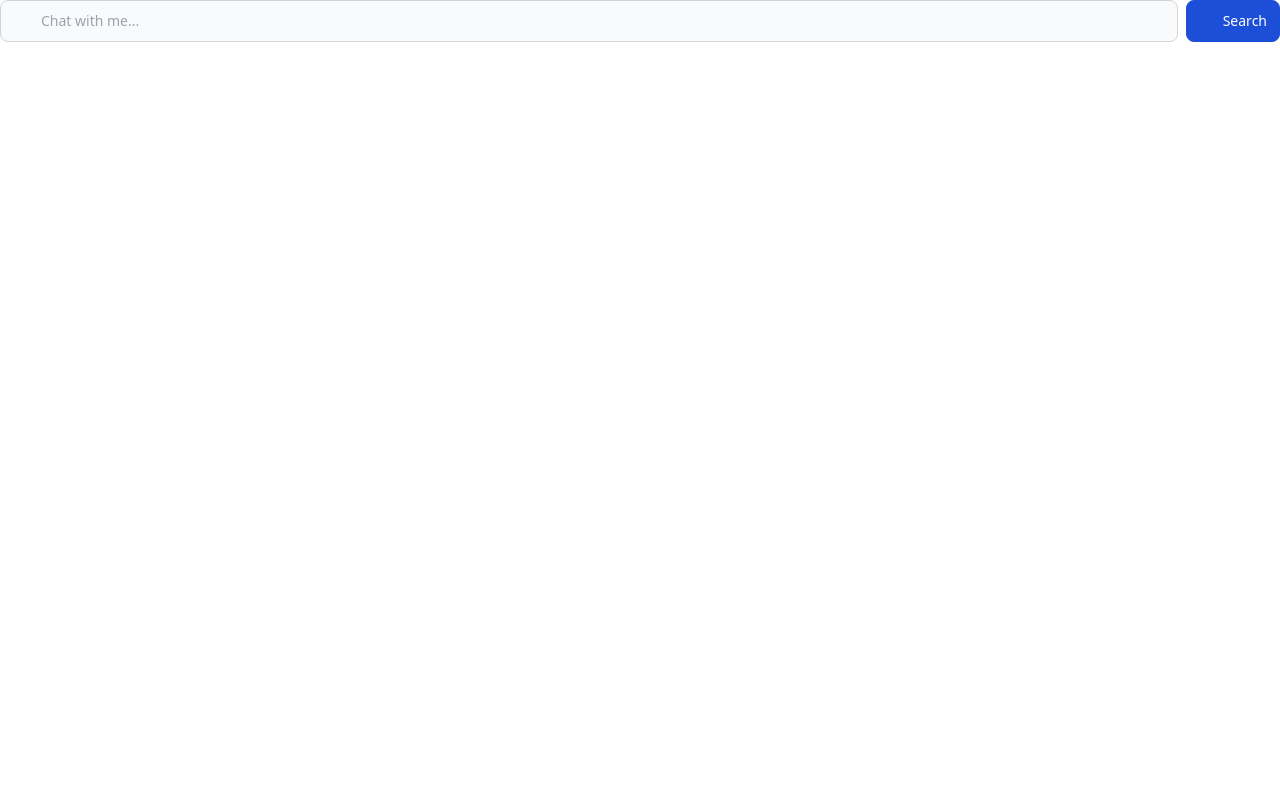
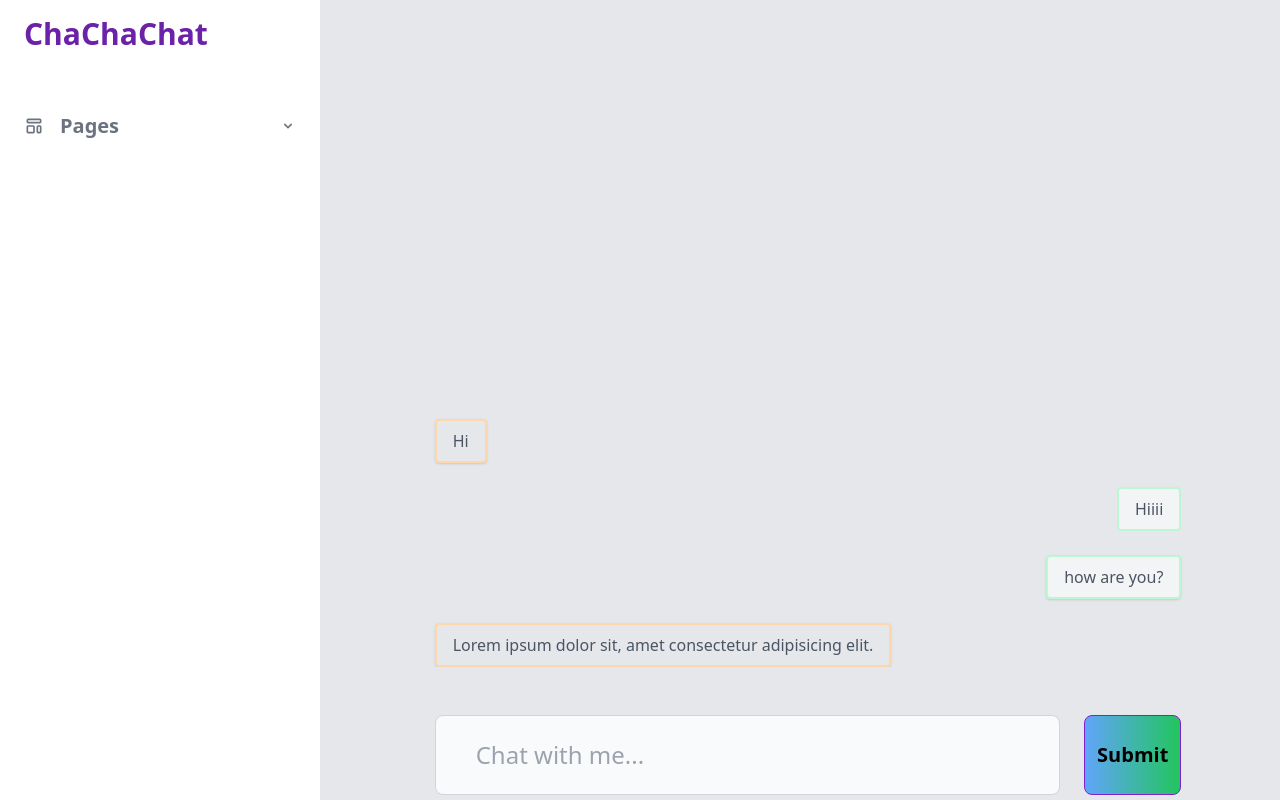
Before and after one commit to BENcao318/chachachat, a React (Create React App) app: page / in a window 1280 px wide. Built offline with nearby package versions, Linux system fonts and the light colour scheme.

Commit message:
add navbar and chatarea

```diff
--- a/package.json
+++ b/package.json
@@ -3,6 +3,7 @@
   "version": "0.1.0",
   "private": true,
   "dependencies": {
+    "@headlessui/react": "^1.6.2",
     "@testing-library/jest-dom": "^5.16.4",
     "@testing-library/react": "^13.2.0",
     "@testing-library/user-event": "^13.5.0",
@@ -11,6 +12,7 @@
     "openai": "^2.0.5",
     "react": "^18.1.0",
     "react-dom": "^18.1.0",
+    "react-icons": "^4.3.1",
     "react-scripts": "5.0.1",
     "web-vitals": "^2.1.4"
   },
--- a/src/App.js
+++ b/src/App.js
@@ -1,28 +1,28 @@
-import { useState } from 'react';
 import PromptInputForm from './components/PromptInputForm';
+import { useApplicationData } from './hooks/useApplicationData';
+import Home from './pages/Home';
+
+
 
 function App() {
-  const [prompt, setPrompt] = useState('');
-  const [results, setResults] = useState([]);
+  const { prompt, setPrompt, answers, setAnswers, handleSubmit } = useApplicationData();
 
   return (
-    <>
-      <div className=''>
-        <PromptInputForm prompt={prompt} setPrompt={setPrompt} results={results} setResults={setResults}/>
-      </div>
-      <div>
-        {
-          results.map((result, index) => {
+    <div className='overflow-hidden'>
+      <Home />
+      {/* <div> */}
+        {/* {
+          answers.map((answer, index) => {
             return (
               <div key={index}>
-                {result}
+                {answer}
               </div>
             )
           })
-        }
+        } */}
 
-      </div>
-    </>
+      {/* </div> */}
+    </ div>
   );
 }
 
--- /dev/null
+++ b/src/components/ChatArea.jsx
@@ -0,0 +1,32 @@
+import React from 'react'
+
+export default function ChatArea() {
+  return (
+    <>
+      <div className="flex h-5/6 overflow-y-auto items-end">
+        <ul class="space-y-6 w-5/6 mx-auto">
+          <li class="flex justify-start">
+            <div class="relative max-w-xl px-4 py-2 text-gray-600 bg-gray-200 rounded shadow border-2 border-orange-200">
+              <span class="block">Hi</span>
+            </div>
+          </li>
+          <li class="flex justify-end">
+            <div class="relative max-w-xl px-4 py-2 text-gray-600 bg-gray-100 rounded shadowborder-2 border-2 border-green-200">
+              <span class="block">Hiiii</span>
+            </div>
+          </li>
+          <li class="flex justify-end">
+            <div class="relative max-w-xl px-4 py-2 text-gray-600 bg-gray-100 rounded shadow border-2 border-green-200">
+              <span class="block">how are you?</span>
+            </div>
+          </li>
+          <li class="flex justify-start">
+            <div class="relative max-w-xl px-4 py-2 text-gray-600 bg-gray-200 rounded shadow border-2 border-orange-200">
+              <span class="block">Lorem ipsum dolor sit, amet consectetur adipisicing elit. </span>
+            </div>
+          </li>
+        </ul>
+      </div>
+    </>
+  )
+}
--- /dev/null
+++ b/src/components/ChatBoxItem.jsx
@@ -0,0 +1,7 @@
+import React from 'react'
+
+export default function ChatBoxItem() {
+  return (
+    <div>ChatBoxItem</div>
+  )
+}
--- /dev/null
+++ b/src/components/ChatBoxs.jsx
@@ -0,0 +1,7 @@
+import React from 'react'
+
+export default function ChatBoxs() {
+  return (
+    <div>ChatBoxs</div>
+  )
+}
--- /dev/null
+++ b/src/components/Main.jsx
@@ -0,0 +1,15 @@
+import React from 'react';
+import PromptInputForm from './PromptInputForm';
+import ChatArea from './ChatArea';
+
+
+export default function Main() {
+  return (
+    <>
+      <div className="flex flex-col flex-1 w-full m-auto px-6 bg-gray-200 dark:bg-gray-900 h-screen">
+        <ChatArea />
+        <PromptInputForm />
+      </div>
+    </>
+  )
+}
--- a/src/components/PromptInputForm.jsx
+++ b/src/components/PromptInputForm.jsx
@@ -1,43 +1,13 @@
 import React from "react";
-import { Configuration, OpenAIApi } from "openai";
 
-const configuration = new Configuration({
-  apiKey: process.env.REACT_APP_API_KEY,
-});
-console.log(configuration);
-const openai = new OpenAIApi(configuration);
-
-export default function PromptInputForm({ prompt, setPrompt, results, setResults }) {
-
-  async function requestOpenAI(prompt, engineId) {
-    const completion = await openai.createCompletion(engineId, {
-      'prompt': prompt,
-      'temperature': 0.9,
-      'max_tokens': 160,
-    });
-    return completion.data.choices[0].text;
-  }
-
-  async function handleSubmit(e) {
-    e.preventDefault();
-
-
-    const engineId = 'text-davinci-002';
-
-    const result = await requestOpenAI(prompt, engineId);
-
-    setResults( prev => [...prev, result]);
-
-
-
-  }
+export default function PromptInputForm({ prompt, setPrompt, handleSubmit }) {
 
   return (
-    <div>
-      <form className="flex items-center" onSubmit={handleSubmit}>
+    <div className="h-1/6 content-center">
+      <form className="flex w-5/6 mb-2 mt-12 m-auto" onSubmit={handleSubmit}>
         <input
           type="text"
-          className="bg-gray-50 border border-gray-300 text-gray-900 text-sm rounded-lg focus:ring-blue-500 focus:border-blue-500 block w-full pl-10 p-2.5  dark:bg-gray-700 dark:border-gray-600 dark:placeholder-gray-400 dark:text-white dark:focus:ring-blue-500 dark:focus:border-blue-500"
+          className="bg-gray-50 border border-gray-300 text-gray-900 text-2xl rounded-lg h-20 focus:ring-purple-500 focus:border-purple-500 block w-full pl-10 p-2.5  dark:bg-gray-700 dark:border-gray-600 dark:placeholder-gray-400 dark:text-white dark:focus:ring-purple-500 dark:focus:border-purple-500"
           placeholder="Chat with me..."
           value={prompt}
           onChange={(e) => setPrompt(e.target.value)}
@@ -46,17 +16,9 @@ export default function PromptInputForm({ prompt, setPrompt, results, setResults
 
         <button
           type="submit"
-          className="inline-flex items-center py-2.5 px-3 ml-2 text-sm font-medium text-white bg-blue-700 rounded-lg border border-blue-700 hover:bg-blue-800 focus:ring-4 focus:outline-none focus:ring-blue-300 dark:bg-blue-600 dark:hover:bg-blue-700 dark:focus:ring-blue-800"
+          className="inline-flex items-center py-2.5 px-3 ml-6 font-bold text-xl bg-gradient-to-r from-blue-400 to-green-500  rounded-lg border h-20 border-purple-700 hover:from-pink-600 hover:to-yellow-600 hover:shadow-lg focus:ring-4 focus:outline-none focus:ring-purple-300 focus:shadow-xl dark:bg-purple-600 dark:hover:bg-purple-700 dark:focus:ring-purple-800 "
         >
-          <svg
-            className="mr-2 -ml-1 w-5 h-5"
-            fill="none"
-            stroke="currentColor"
-            viewBox="0 0 24 24"
-            xmlns="http://www.w3.org/2000/svg"
-          >
-          </svg>
-          Search
+          Submit
         </button>
       </form>
     </div>
--- /dev/null
+++ b/src/components/Sidebar.jsx
@@ -0,0 +1,109 @@
+import React, { useState } from 'react';
+import { Transition } from "@headlessui/react";
+
+export default function Sidebar() {
+  const [menuIsOpen, setMenuIsOpen] = useState(false);
+
+  function toggleMenu() {
+    setMenuIsOpen(!menuIsOpen);
+  }
+
+  return (
+    <aside
+        className="z-20 hidden h-screen w-80 overflow-y-auto bg-white dark:bg-gray-800 md:block flex-shrink-0"
+      >
+        <div className="py-4 text-gray-500 dark:text-gray-400 ">
+          <h1
+            className="ml-6 text-3xl font-bold text-purple-800 dark:text-purple-200 pb-12"
+          >
+            ChaChaChat
+          </h1>
+          <ul>
+            <li className="relative px-6 py-3">
+              <button
+                className="inline-flex items-center justify-between w-full text-xl font-semibold transition-colors duration-150 hover:text-gray-800 dark:hover:text-gray-200"
+                onClick={toggleMenu}
+                aria-haspopup="true"
+              >
+                <span className="inline-flex items-center">
+                  <svg
+                    className="w-5 h-5"
+                    aria-hidden="true"
+                    fill="none"
+                    stroke-linecap="round"
+                    stroke-linejoin="round"
+                    stroke-width="2"
+                    viewBox="0 0 24 24"
+                    stroke="currentColor"
+                  >
+                    <path
+                      d="M4 5a1 1 0 011-1h14a1 1 0 011 1v2a1 1 0 01-1 1H5a1 1 0 01-1-1V5zM4 13a1 1 0 011-1h6a1 1 0 011 1v6a1 1 0 01-1 1H5a1 1 0 01-1-1v-6zM16 13a1 1 0 011-1h2a1 1 0 011 1v6a1 1 0 01-1 1h-2a1 1 0 01-1-1v-6z"
+                    ></path>
+                  </svg>
+                  <span className="ml-4">Pages</span>
+                </span>
+                <svg
+                  className="w-4 h-4"
+                  aria-hidden="true"
+                  fill="currentColor"
+                  viewBox="0 0 20 20"
+                >
+                  <path
+                    fill-rule="evenodd"
+                    d="M5.293 7.293a1 1 0 011.414 0L10 10.586l3.293-3.293a1 1 0 111.414 1.414l-4 4a1 1 0 01-1.414 0l-4-4a1 1 0 010-1.414z"
+                    clip-rule="evenodd"
+                  ></path>
+                </svg>
+              </button>
+              {/* <template x-if="isPagesMenuOpen"> */}
+              <Transition
+                show={menuIsOpen}
+                enter="transition ease-out duration-100 transform"
+                enterFrom="opacity-0 scale-95"
+                enterTo="opacity-100 scale-100"
+                leave="transition ease-in duration-75 transform"
+                leaveFrom="opacity-100 scale-100"
+                leaveTo="opacity-0 scale-95"
+              >
+                <ul
+                  className="p-2 mt-2 space-y-2 overflow-hidden text-sm font-medium text-gray-500 rounded-md shadow-inner bg-gray-50 dark:text-gray-400 dark:bg-gray-900"
+                  aria-label="submenu"
+                >
+                  <li
+                    className="px-2 py-1 transition-colors duration-150 hover:text-gray-800 dark:hover:text-gray-200"
+                  >
+                    <a className="w-full" href="pages/login.html">Login</a>
+                  </li>
+                  <li
+                    className="px-2 py-1 transition-colors duration-150 hover:text-gray-800 dark:hover:text-gray-200"
+                  >
+                    <a className="w-full" href="pages/create-account.html">
+                      Create account
+                    </a>
+                  </li>
+                  <li
+                    className="px-2 py-1 transition-colors duration-150 hover:text-gray-800 dark:hover:text-gray-200"
+                  >
+                    <a className="w-full" href="pages/forgot-password.html">
+                      Forgot password
+                    </a>
+                  </li>
+                  <li
+                    className="px-2 py-1 transition-colors duration-150 hover:text-gray-800 dark:hover:text-gray-200"
+                  >
+                    <a className="w-full" href="pages/404.html">404</a>
+                  </li>
+                  <li
+                    className="px-2 py-1 transition-colors duration-150 hover:text-gray-800 dark:hover:text-gray-200"
+                  >
+                    <a className="w-full" href="pages/blank.html">Blank</a>
+                  </li>
+                </ul>
+              </Transition>
+              {/* </template> */}
+            </li>
+          </ul>
+        </div>
+      </aside>
+  )
+}
--- /dev/null
+++ b/src/hooks/useApplicationData.jsx
@@ -0,0 +1,41 @@
+import { useState } from 'react';
+import { Configuration, OpenAIApi } from "openai";
+
+const configuration = new Configuration({
+  apiKey: process.env.REACT_APP_API_KEY,
+});
+
+const openai = new OpenAIApi(configuration);
+
+export function useApplicationData() {
+  const [prompt, setPrompt] = useState('');
+  const [answers, setAnswers] = useState([]);
+
+  async function requestOpenAI(prompt, engineId) {
+    const completion = await openai.createCompletion(engineId, {
+      'prompt': prompt,
+      'temperature': 0.6,
+      'max_tokens': 160,
+    });
+
+    return completion.data.choices[0].text;
+  }
+
+  async function handleSubmit(e) {
+    e.preventDefault();
+
+    const engineId = 'text-curie-001';
+
+    const result = await requestOpenAI(prompt, engineId);
+
+    setAnswers( prev => [...prev, result]);
+  }
+
+  return {
+    prompt,
+    setPrompt,
+    answers,
+    setAnswers,
+    handleSubmit
+  }
+}
--- /dev/null
+++ b/src/pages/Home.jsx
@@ -0,0 +1,18 @@
+import React from 'react';
+import Sidebar from '../components/Sidebar';
+import Main from '../components/Main';
+
+export default function Home() {
+  return (
+    <>
+      <div className='flex gap-4 h-screen bg-gray-200 dark:bg-gray-900'>
+        <section>
+          <Sidebar/>
+        </section>
+        <section className = 'w-full'>
+          <Main/>
+        </section>
+      </div>
+    </>
+  )
+}
```
Also changed, not shown: tailwind.config.js (+5 -5 lines), 1 other file (tests, documents, lock files or other folders).
